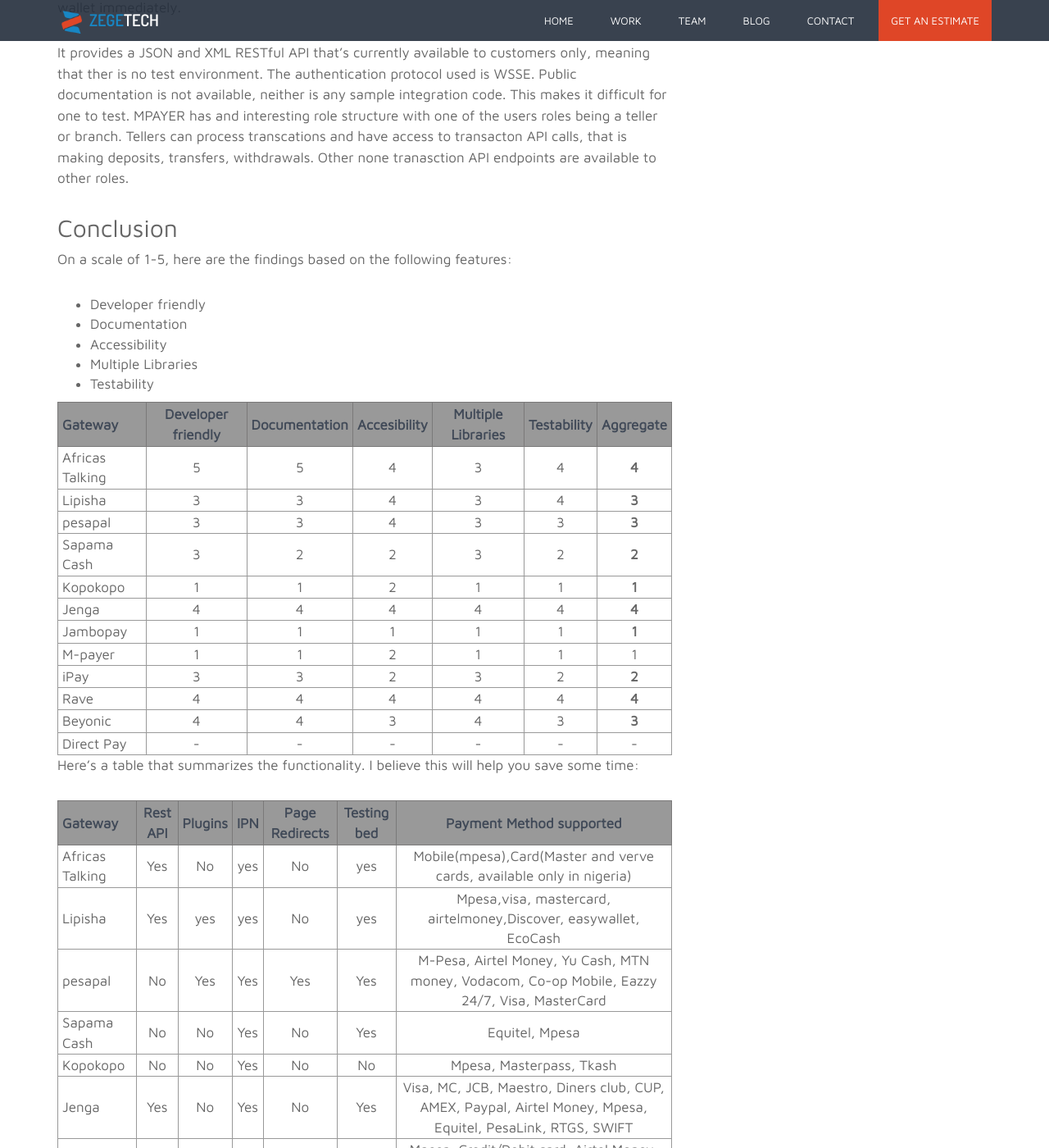
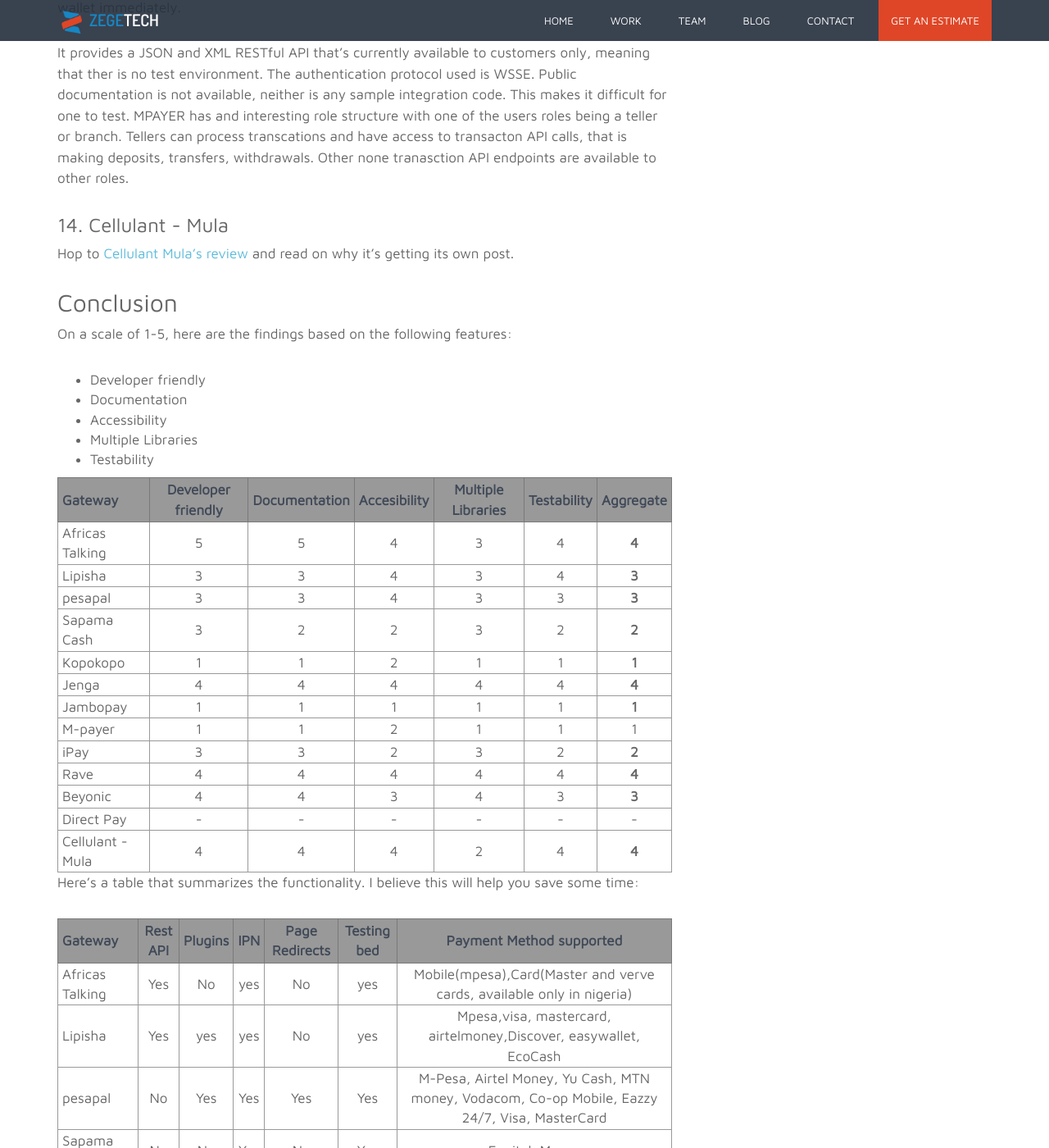
Before and after one commit to zegetech/zegetech.github.io, a Jekyll site: the page built from _posts/2019-01-14-payment-gateways-Kenya.md, in a window 1280 px wide and 1400 px high, scrolled down 7738 px. Shown: the whole window at 82% size. Built offline with Jekyll 4.4.1, drawn with Linux system fonts in a browser that asks for light colours; comment, search, counter and statistics services are not loaded; some of the changed text lies outside the part shown.

Commit message:
added Cellulant review

```diff
--- a/_posts/2019-01-14-payment-gateways-Kenya.md
+++ b/_posts/2019-01-14-payment-gateways-Kenya.md
@@ -120,6 +120,9 @@
 
 It provides a JSON and XML RESTful API that's currently available to customers only, meaning that ther is no test environment. The authentication protocol used is WSSE. Public documentation is not available, neither is any sample integration code. This makes it difficult for one to test. MPAYER has and interesting role structure with one of the users roles being a teller or branch. Tellers can process transcations and have access to transacton API calls, that is making deposits, transfers, withdrawals. Other none tranasction API endpoints are available to other roles.
 
+### 14. Cellulant - Mula
+
+Hop to [Cellulant Mula's review]() and read on why it's getting its own post.
 
 ## Conclusion
 On a scale of 1-5, here are the findings based on the following features:
@@ -143,6 +146,7 @@
 | Rave | 4 | 4 | 4 | 4 | 4 | **4** |
 | Beyonic | 4 | 4 | 3 | 4 | 3 | **3** |
 | Direct Pay | - | - | - | - | - | - |
+| Cellulant - Mula | 4 | 4 | 4 | 2 | 4 | **4** |
 
 Here's a table that summarizes the functionality. I believe this will help you save some time:
 
@@ -159,6 +163,7 @@
 | iPay | Yes | Yes | Yes | Yes | Yes | Mpesa, Credit/Debit card, Equitel, Airtel Money, kenswitch |
 | Rave | Yes | Yes | Yes | Yes | Yes | Mpesa, Credit/Debit card |
 | Beyonic | Yes | Yes | Yes | Yes | Yes | Mpesa, Airtel |
+| Cellulant - Mula | Yes | No | Yes | Yes | Yes | Mpesa, Airtel, Card Payment, Banks, MTN, Tigo |
 
 The list doesn't end there. There are other gateways that exist that are not quite mainstream payment processers. However they do enable customers to get paid in kenya via various payment channels. These could be payment integrator companies or niche market gateways. Some notable mentions include:
 
```
